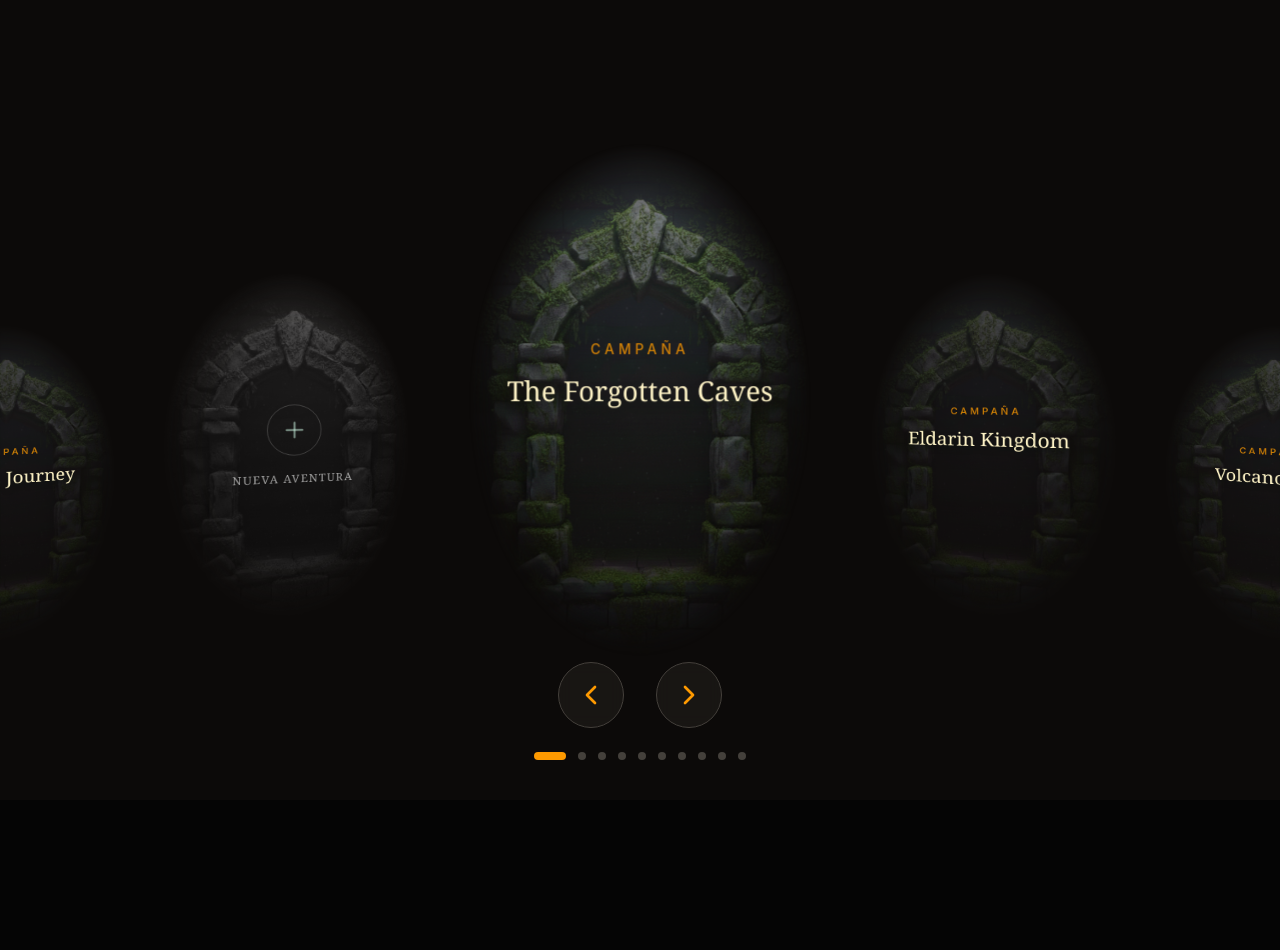
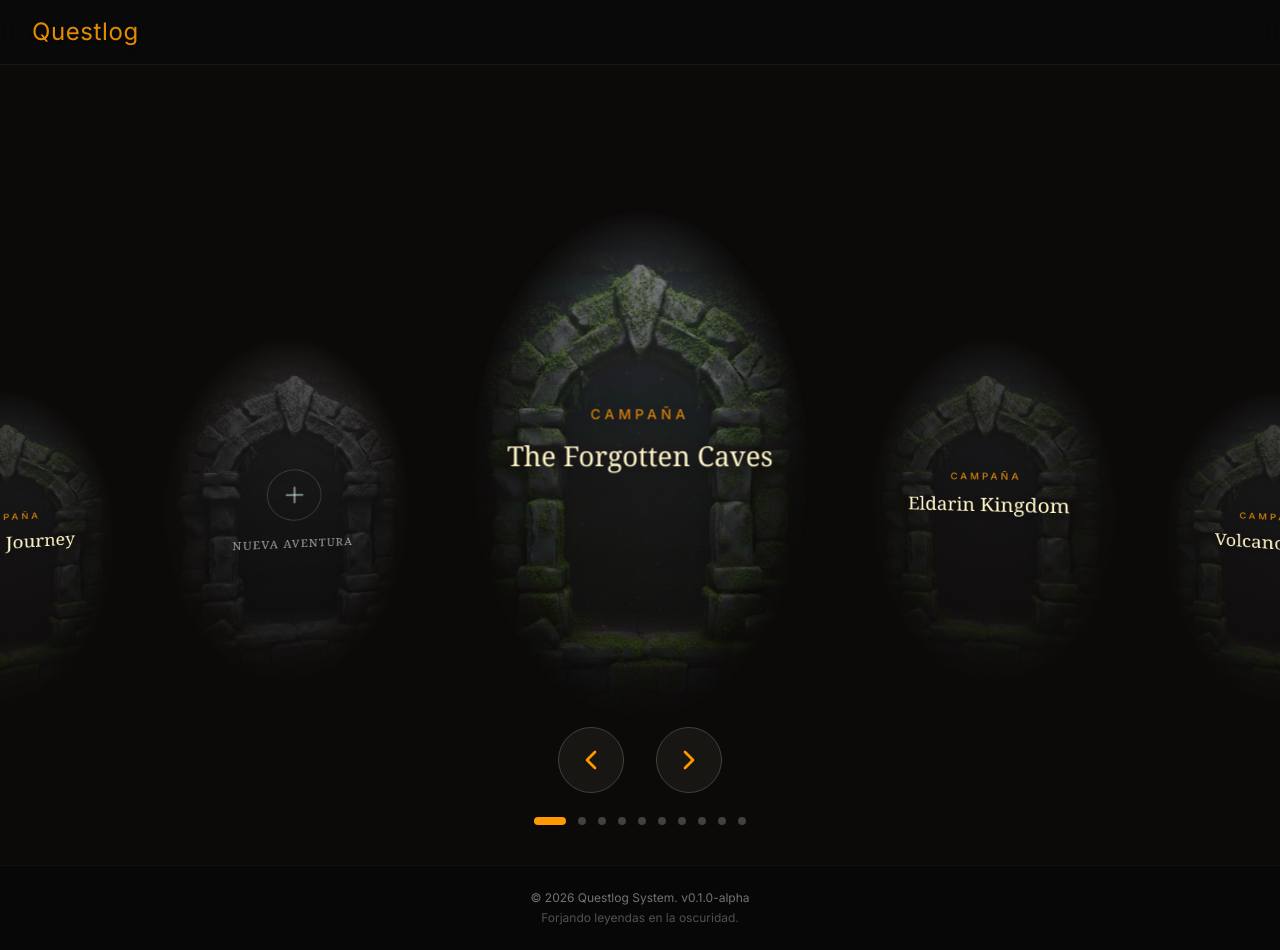
Before and after one commit to JoelSantosNpm/questlog, a Next.js app: page / in a window 1280 px wide. Before the commit the page ends 800 px from the top, so only its background shows below. Built offline with nearby package versions, Linux system fonts and the light colour scheme.

Commit message:
refactor: update layout component with new font styles and improved structure

```diff
--- a/src/app/layout.tsx
+++ b/src/app/layout.tsx
@@ -1,33 +1,57 @@
-import type { Metadata } from "next";
-import { Geist, Geist_Mono } from "next/font/google";
-import "./globals.css";
+import { cn } from '@/shared/utils/styles'
+import type { Metadata } from 'next'
+import { Inter, MedievalSharp } from 'next/font/google'
+import './globals.css'
 
-const geistSans = Geist({
-  variable: "--font-geist-sans",
-  subsets: ["latin"],
-});
-
-const geistMono = Geist_Mono({
-  variable: "--font-geist-mono",
-  subsets: ["latin"],
-});
+const inter = Inter({ subsets: ['latin'] })
+const medieval = MedievalSharp({
+  weight: '400',
+  subsets: ['latin'],
+  variable: '--font-medieval',
+})
 
 export const metadata: Metadata = {
-  title: "Questlog",
-  description: "Una aplicación para gestionar tus aventuras",
-};
+  title: 'Questlog | Dungeon Master Toolkit',
+  description: 'Gestiona tus campañas de D&D con el poder de la piedra y el acero.',
+}
 
 export default function RootLayout({
   children,
 }: Readonly<{
-  children: React.ReactNode;
+  children: React.ReactNode
 }>) {
   return (
-    <html lang="es">
+    <html lang='es' className='dark h-full'>
       <body
-        className={`${geistSans.variable} ${geistMono.variable} antialiased bg-black`}>
-        {children}
+        className={cn(
+          inter.className,
+          medieval.variable,
+          'flex min-h-screen flex-col bg-neutral-950 font-sans text-neutral-100 antialiased selection:bg-amber-500/30'
+        )}
+      >
+        {/* Fondo Ambiental (Grimdark) */}
+        <div className='fixed inset-0 -z-10 bg-[radial-gradient(circle_at_center,_var(--tw-gradient-stops))] from-neutral-900 via-neutral-950 to-black opacity-80' />
+
+        {/* Header Sticky */}
+        <header className='sticky top-0 z-50 w-full border-b border-neutral-800/50 bg-neutral-950/80 backdrop-blur-md'>
+          <div className='flex h-16 w-full items-center justify-between px-4 sm:px-6 lg:px-8'>
+            <div className='flex items-center gap-2'>
+              <h1 className='font-medieval text-2xl tracking-wide text-amber-500/90 drop-shadow-sm transition-colors hover:text-amber-400'>
+                Questlog
+              </h1>
+            </div>
+          </div>
+        </header>
+
+        {/* Main Content */}
+        <main className='w-full flex-1'>{children}</main>
+
+        {/* Footer */}
+        <footer className='border-t border-neutral-800/30 bg-neutral-950/50 py-6 text-center text-xs text-neutral-500'>
+          <p>&copy; {new Date().getFullYear()} Questlog System. v0.1.0-alpha</p>
+          <p className='mt-1 font-medieval text-neutral-600'>Forjando leyendas en la oscuridad.</p>
+        </footer>
       </body>
     </html>
-  );
+  )
 }
```
